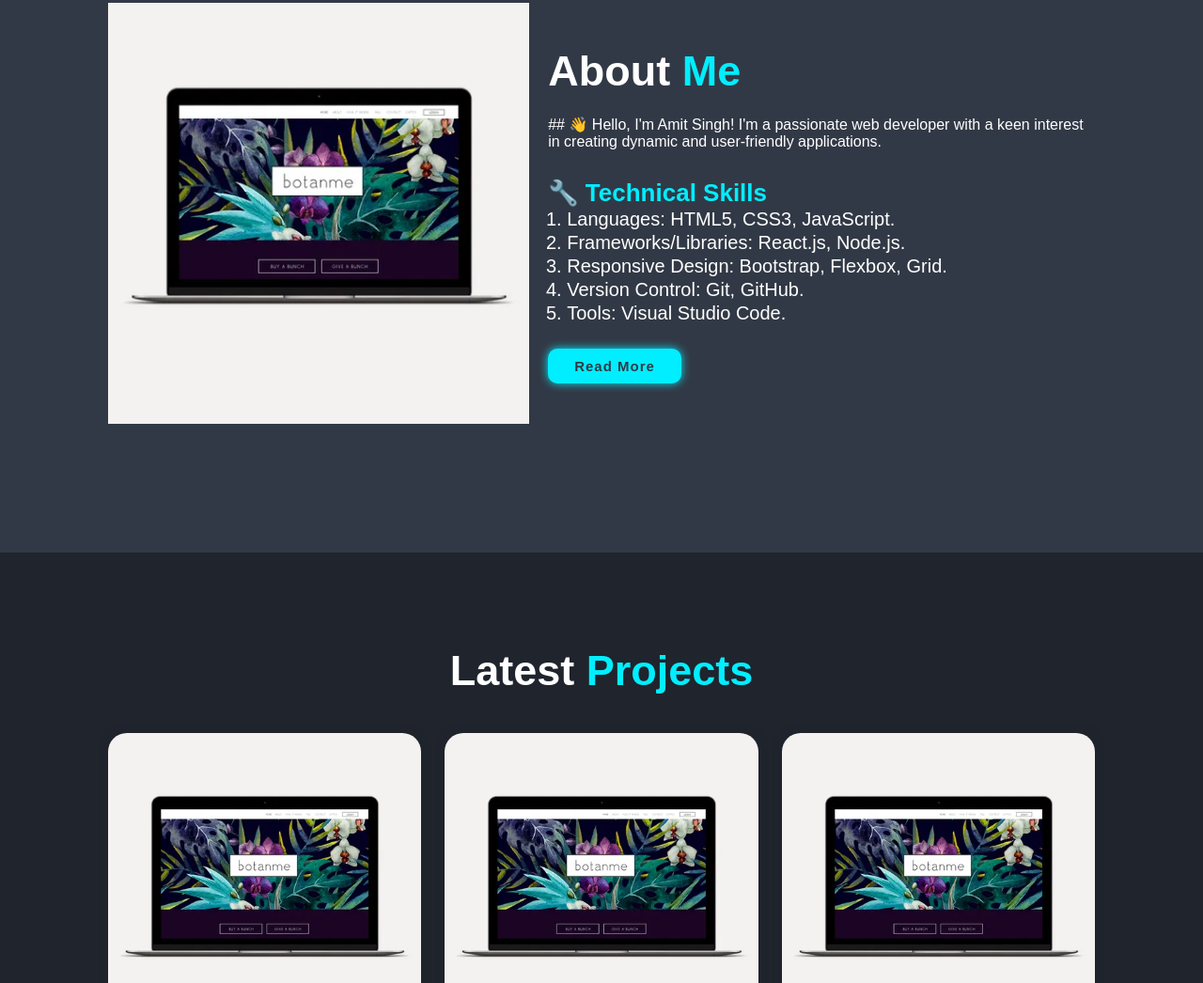
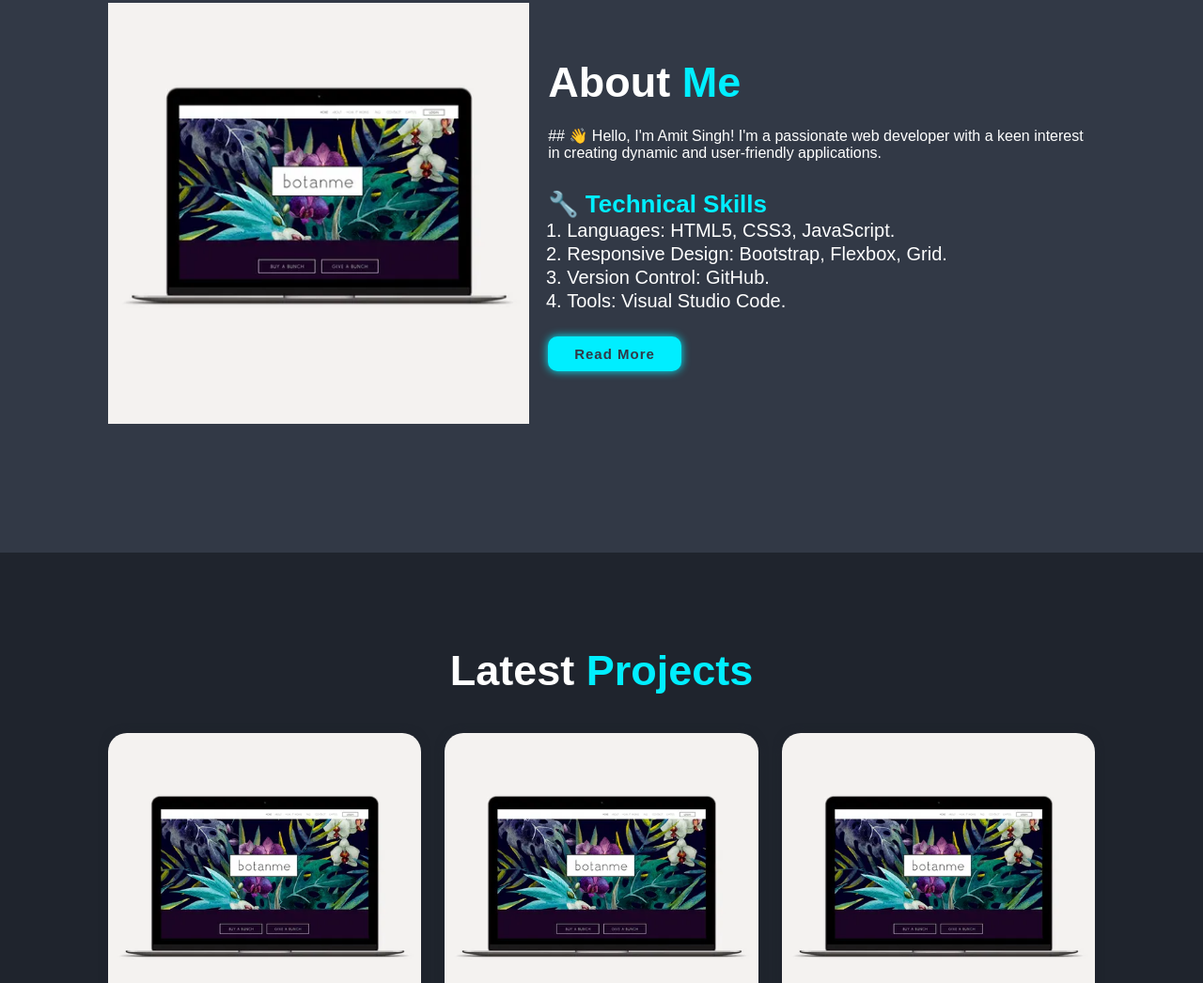
Before and after one commit to AmitSingh0123/Portfolio, a plain HTML site: page index.html in a window 1280 px wide. Shown: the part 1012-2058 px from the top of the page at 94% size. Drawn offline with nearby package versions, Linux system fonts and the light colour scheme.

Commit message:
Update index.html

```diff
--- a/index.html
+++ b/index.html
@@ -82,14 +82,12 @@
                     <li>
                         <p>Languages: HTML5, CSS3, JavaScript.</p>
                     </li>
-                    <li>
-                        <p>Frameworks/Libraries: React.js, Node.js.</p>
-                    </li>
+
                     <li>
                         <p>Responsive Design: Bootstrap, Flexbox, Grid.</p>
                     </li>
                     <li>
-                        <p>Version Control: Git, GitHub.</p>
+                        <p>Version Control: GitHub.</p>
                     </li>
                     <li>
                         <p>Tools: Visual Studio Code.</p>
```
